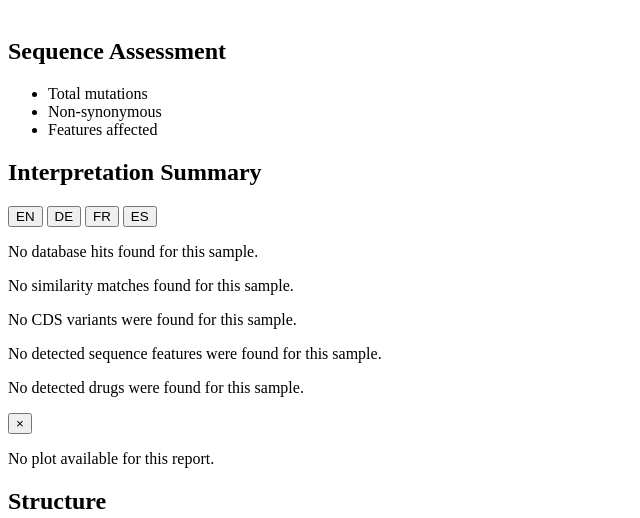
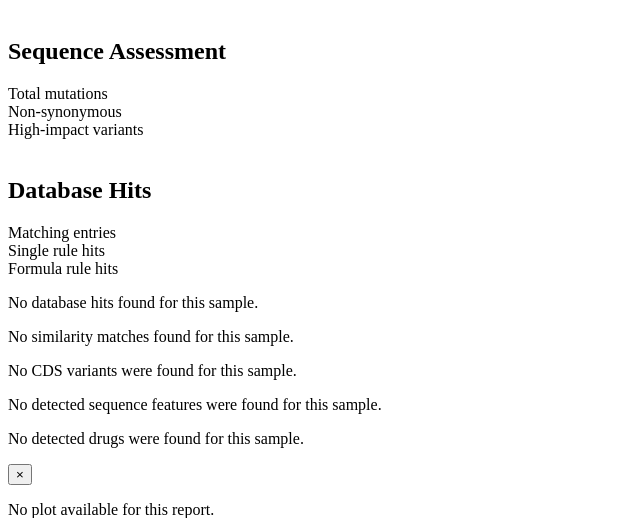
Before and after one commit to the-foxlab/ResistanceProfiler, a Python web app: template respro/report/templates/report.html.j2 in a window 1280 px wide. Shown: the part 76-594 px from the top of the page, without its empty margins (0-640 px from the left). Run offline with Jinja, Linux system fonts and the light colour scheme; the template is opened without the code that fills it, so the values that code supplies are empty.

Commit message:
upper tile better

```diff
--- a/respro/cli/profile_helpers.py
+++ b/respro/cli/profile_helpers.py
@@ -295,10 +295,10 @@ def _finalize_and_export(
 
 def _print_completion_panel(console: Console, title: str, result: ProfilingResult, outputs: dict) -> None:
     """Render a summary panel after a profiling run."""
-    hit_line = f'{result.database_hit_count} unique rule hit(s)'
-    if hasattr(result, 'formula_hits') and result.formula_hits:
-        hit_line += f'  ·  {len(result.formula_hits)} unique formula rule hit(s)'
     direct_rule_hit_total = sum(len(ann.non_formula_component_rule_matches) for ann in result.annotations)
+    hit_line = f'{direct_rule_hit_total} rule hit(s)'
+    if result.formula_hits:
+        hit_line += f'  ·  {len(result.formula_hits)} formula rule hit(s)'
     total_database_hits = direct_rule_hit_total + len(result.formula_hits)
     total_hit_line = f'{total_database_hits} total database hits'
 
--- a/respro/report/templates/report.html.j2
+++ b/respro/report/templates/report.html.j2
@@ -54,106 +54,100 @@
     <main class="report-main">
       <div id="tab-summary" class="tab-content active">
 
-        <!-- Row 1: two-column grid — Sequence Assessment + Coverage (if available) -->
-        <div class="summary-grid">
+        <!-- Outer row: Assessment tile + optional Interpretation Summary tile -->
+        <div class="summary-outer-row">
 
-          <!-- Tile 1: Sequence Assessment -->
-          <div class="summary-tile">
+          <!-- Assessment + Features tile -->
+          <div class="summary-tile summary-outer-col">
+
+            <!-- Top: two panels side by side -->
+            <div class="summary-top-row">
+
+              <!-- Left panel: Sequence Assessment -->
+              <div class="summary-top-panel">
                 <div class="summary-tile-header">
                   <img src="{{ context.summary.dna_icon }}" class="summary-tile-icon" alt="" aria-hidden="true">
                   <h2 class="summary-tile-title">Sequence Assessment</h2>
                 </div>
-            <ul class="summary-stat-list">
-              <li>
-                <span class="summary-stat-label">Total mutations</span>
-                <span class="summary-stat-value">{{ context.summary.sequence_assessment.total_mutations }}</span>
-              </li>
-              <li>
-                <span class="summary-stat-label">Non-synonymous</span>
-                <span class="summary-stat-value">{{ context.summary.sequence_assessment.non_synonymous_count }}</span>
-              </li>
-              <li>
-                <span class="summary-stat-label">Features affected</span>
-                <span class="summary-stat-value">{{ context.summary.sequence_assessment.features_count }}</span>
-              </li>
-            </ul>
-            {% if context.summary.sequence_assessment.features_with_mutations %}
-              <div class="summary-feature-tags">
-                {% for f in context.summary.sequence_assessment.features_with_mutations %}
-                  <span class="summary-feature-tag">{{ f }}</span>
-                {% endfor %}
+                <div class="summary-stats-row">
+                  <div class="summary-stat-box">
+                    <div class="summary-stat-box__value">{{ context.summary.sequence_assessment.total_mutations }}</div>
+                    <div class="summary-stat-box__label">Total mutations</div>
+                  </div>
+                  <div class="summary-stat-box">
+                    <div class="summary-stat-box__value">{{ context.summary.sequence_assessment.non_synonymous_count }}</div>
+                    <div class="summary-stat-box__label">Non-synonymous</div>
+                  </div>
+                  <div class="summary-stat-box{% if context.summary.sequence_assessment.high_impact_count %} summary-stat-box--high-impact{% endif %}">
+                    <div class="summary-stat-box__value">{{ context.summary.sequence_assessment.high_impact_count }}</div>
+                    <div class="summary-stat-box__label">High-impact variants</div>
+                  </div>
+                </div>
+              </div><!-- end left panel -->
+
+              <!-- Right panel: Database Hits -->
+              <div class="summary-top-panel summary-top-panel--right">
+                <div class="summary-tile-header">
+                  <img src="{{ context.summary.db_icon }}" class="summary-tile-icon" alt="" aria-hidden="true">
+                  <h2 class="summary-tile-title">Database Hits</h2>
+                </div>
+                <div class="summary-db-stats">
+                  <div class="summary-db-stat-row">
+                    <span class="summary-db-stat-label">Matching entries</span>
+                    <span class="summary-db-stat-value">{{ context.summary.db_hits_summary.total }}</span>
+                  </div>
+                  <div class="summary-db-stat-row">
+                    <span class="summary-db-stat-label">Single rule hits</span>
+                    <span class="summary-db-stat-value">{{ context.summary.db_hits_summary.single_rule_hits }}</span>
+                  </div>
+                  <div class="summary-db-stat-row">
+                    <span class="summary-db-stat-label">Formula rule hits</span>
+                    <span class="summary-db-stat-value">{{ context.summary.db_hits_summary.formula_rule_hits }}</span>
+                  </div>
+                </div>
+              </div><!-- end right panel -->
+
+            </div><!-- end .summary-top-row -->
+
+            <!-- Full-width: Affected sequence features -->
+            {% if context.summary.mutation_profile %}
+              <div class="summary-features-section">
+                <div class="summary-affected-features-header">
+                  <p class="summary-affected-features-label">Affected sequence features</p>
+                  <span class="db-hit-freq-info">
+                    <img class="db-hit-info-icon" src="{{ context.summary.info_icon }}" alt="info" width="13" height="13">
+                    <div class="db-hit-info-panel">
+                      <p><strong>Bold</strong> — mutation matches a database entry.</p>
+                      <p><strong class="mut-legend-high-impact">Bold red</strong> — high-impact structural variant (frameshift, stop gain/loss, start loss, insertion, or deletion).</p>
+                      {% if context.summary.has_coverage %}<p>Bar — gene coverage in the input sequence (green = covered, orange = not covered).</p>{% endif %}
+                    </div>
+                  </span>
+                </div>
+                <div class="feature-mutation-list{% if context.summary.has_coverage %} feature-mutation-list--with-coverage{% endif %}">
+                  {% for entry in context.summary.mutation_profile %}
+                    <div class="feature-mutation-row">
+                      <span class="feature-mutation-badge">{{ entry.feature }}</span>
+                      {% if context.summary.has_coverage %}
+                        <div class="feature-coverage-bar">
+                          <div class="feature-coverage-bar__fill" style="width: {{ entry.covered_pct }}%"></div>
                         </div>
                       {% endif %}
-            {% if context.summary.sequence_assessment.high_impact_count %}
-              <div class="summary-high-impact">
-                <strong>
-                  {{ context.summary.sequence_assessment.high_impact_count }}
-                  high-impact {{ 'variant' if context.summary.sequence_assessment.high_impact_count == 1 else 'variants' }}
-                </strong>
-                detected ({{ context.summary.sequence_assessment.high_impact_types }})
-                {% if context.summary.sequence_assessment.high_impact_features %}
-                  in
-                  {% for f in context.summary.sequence_assessment.high_impact_features %}
-                    <em>{{ f }}</em>{% if not loop.last %}, {% endif %}
-                  {% endfor %}
-                {% endif %}.
+                      <div class="feature-mutations">
+                        {% for m in entry.mutations %}<span class="mut-text{% if m.is_high_impact %} mut-text--high-impact{% elif m.is_db_hit %} mut-text--db-hit{% endif %}">{{ m.label }}</span>{% if not loop.last %}<span class="mut-sep">,</span> {% endif %}{% endfor %}
                       </div>
-            {% endif %}
-          </div>
-
-          <!-- Tile 2: Coverage Overview (only when rule positions are known) -->
-          {% if context.summary.coverage.available %}
-            <div class="summary-tile">
-              <div class="summary-tile-header">
-                <h2 class="summary-tile-title">Coverage Overview</h2>
-              </div>
-              <div class="summary-coverage-summary">
-                <div class="coverage-bar-track">
-                  <div class="coverage-bar-fill" style="width: {{ context.summary.coverage.assessed_pct }}%"></div>
-                </div>
-                <span class="coverage-bar-label">
-                  {{ context.summary.coverage.assessed_rule_positions }}/{{ context.summary.coverage.total_rule_positions }}
-                  rule positions assessed ({{ context.summary.coverage.assessed_pct }}%)
-                </span>
-              </div>
-              {% if context.summary.coverage.per_feature | length > 1 %}
-                <div class="coverage-per-feature">
-                  {% for pc in context.summary.coverage.per_feature %}
-                    <div class="coverage-feature-row">
-                      <span class="coverage-feature-name">{{ pc.feature }}</span>
-                      <div class="coverage-bar-track coverage-bar-track--mini">
-                        <div class="coverage-bar-fill" style="width: {{ pc.assessed_pct }}%"></div>
-                      </div>
-                      <span class="coverage-feature-count">{{ pc.assessed }}/{{ pc.total }}</span>
-                    </div>
-                  {% endfor %}
-                </div>
-              {% endif %}
-            </div>
-          {% endif %}
-
-        </div><!-- end .summary-grid -->
-
-        <!-- Tile 3: Mutation Profile by Feature -->
-        {% if context.summary.mutation_profile %}
-          <div class="summary-tile summary-tile--full">
-            <div class="summary-tile-header">
-              <h2 class="summary-tile-title">Mutation Profile by Feature</h2>
-            </div>
-            <div class="mutation-profile-list">
-              {% for entry in context.summary.mutation_profile %}
-                <div class="mutation-profile-row">
-                  <span class="mutation-profile-feature">{{ entry.feature }}</span>
-                  <span class="mutation-profile-mutations">{{ entry.mutations }}</span>
                     </div>
                   {% endfor %}
                 </div>
               </div>
             {% endif %}
 
-        <!-- Tile 4: Interpretation Narrative -->
-        <div class="summary-tile summary-tile--full">
+          </div><!-- end Assessment + Features tile -->
+
+          <!-- Interpretation Summary (only when an interpretation algorithm is configured) -->
+          {% if context.summary.has_narrative %}
+            <div class="summary-tile summary-outer-col">
               <div class="summary-tile-header">
+                <img src="{{ context.summary.report_icon }}" class="summary-tile-icon" alt="" aria-hidden="true">
                 <h2 class="summary-tile-title">Interpretation Summary</h2>
               </div>
               <div class="summary-text-box" data-summary-lang="en">
@@ -169,6 +163,9 @@
                 <p class="summary-text" data-lang="es" hidden></p>
               </div>
             </div>
+          {% endif %}
+
+        </div><!-- end .summary-outer-row -->
 
         <!-- Tile 5: Drug Interpretation Table -->
         {% if context.summary.drug_table.rows %}
```
Also changed, not shown: respro/report/html.py (+93 -63 lines), respro/report/static/report.css (+195 -134 lines), tests/test_profile_cli.py (+4 -4 lines), respro/report/static/assets/icon-database.svg (added). Lines whose indentation alone changed are shown as unchanged.
